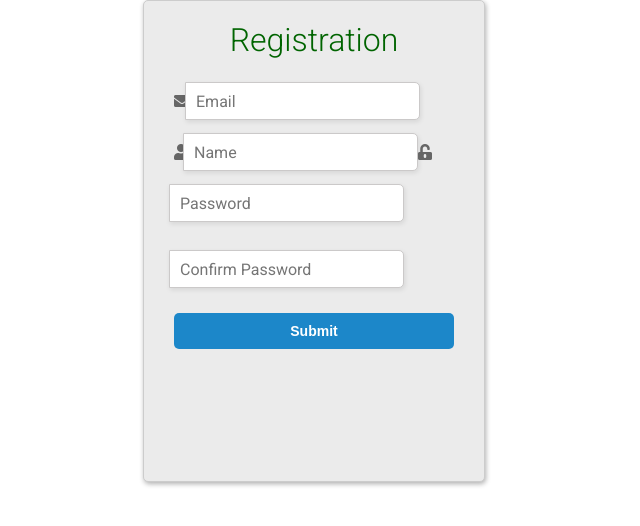
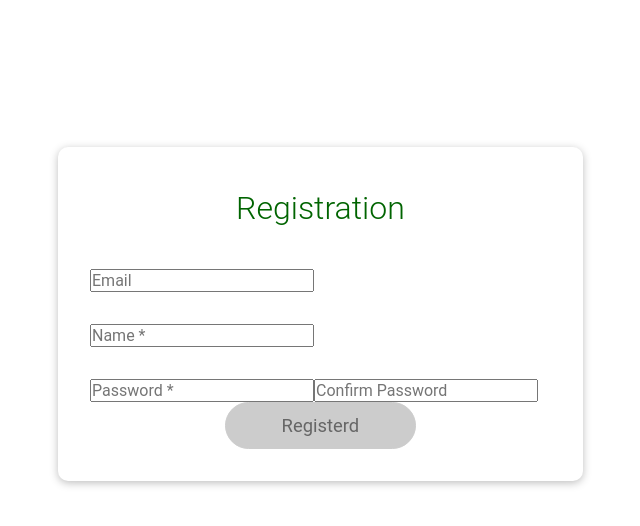
Before and after one commit to SabanaSK/Twitter, a React (Create React App) app: page /register in a window 1280 px wide. Shown: the top 526 px of the page, without its empty margins (326-966 px from the left). Built offline with nearby package versions, Linux system fonts and the light colour scheme.

Commit message:
RegisterUser

```diff
--- a/package.json
+++ b/package.json
@@ -3,9 +3,7 @@
   "version": "0.1.0",
   "private": true,
   "dependencies": {
-    "@fortawesome/fontawesome-free": "^6.4.0",
-    "@fortawesome/free-solid-svg-icons": "^6.4.0",
-    "@fortawesome/react-fontawesome": "github:fortawesome/react-fontawesome",
+
     "@testing-library/jest-dom": "^5.16.5",
     "@testing-library/react": "^13.4.0",
     "@testing-library/user-event": "^13.5.0",
--- a/public/index.html
+++ b/public/index.html
@@ -13,8 +13,8 @@
 
     <link rel="manifest" href="%PUBLIC_URL%/manifest.json" />
 
-    <link href="https://fonts.googleapis.com/css?family=Roboto:300,400,500,700" rel="stylesheet">
-    <link rel="stylesheet" href="https://use.fontawesome.com/releases/v5.4.1/css/all.css" integrity="sha384-5sAR7xN1Nv6T6+dT2mhtzEpVJvfS3NScPQTrOxhwjIuvcA67KV2R5Jz6kr4abQsz" crossorigin="anonymous">
+    <!-- <link href="https://fonts.googleapis.com/css?family=Roboto:300,400,500,700" rel="stylesheet">
+    <link rel="stylesheet" href="https://use.fontawesome.com/releases/v5.4.1/css/all.css" integrity="sha384-5sAR7xN1Nv6T6+dT2mhtzEpVJvfS3NScPQTrOxhwjIuvcA67KV2R5Jz6kr4abQsz" crossorigin="anonymous"> -->
     <title>React App</title>
   </head>
   <body>
--- a/src/App.js
+++ b/src/App.js
@@ -11,7 +11,7 @@ function App() {
       <Routes>
         <Route path="/" element={<StartPage />} />
         <Route path="/login" exact element={<LoginPage />} />
-        <Route path="/register" exact element={<RegisterUser/>} />
+        <Route path="/register" exact element={<RegisterUser onRegisterUser={RegisterUser}/>} />
       </Routes>
     </>
   );
--- /dev/null
+++ b/src/Components/RegistreUser/Button.js
@@ -0,0 +1,14 @@
+import React from 'react'
+import classes from './Button.module.css'
+export default function Button(props) {
+  return (
+    <button
+      type={props.type || 'button'}
+      className={`${classes.button} ${props.className}`}
+      onClick={props.onClick}
+      disabled={props.disabled}
+    >
+      {props.children}
+    </button>
+  );
+};
--- /dev/null
+++ b/src/Components/RegistreUser/Button.module.css
@@ -0,0 +1,30 @@
+.button {
+  font: inherit;
+  border: 1px solid #4f005f;
+  background: #4f005f;
+  color: white;
+  padding: 0.75rem 3.5rem;
+  cursor: pointer;
+  font-size: 1.15rem;
+  border-radius: 30px;
+}
+
+.button:hover,
+.button:active {
+  background: #741188;
+  border-color: #741188;
+}
+
+.button:focus {
+  outline: none;
+}
+
+button:disabled,
+button:focus:disabled,
+button:hover:disabled,
+button:active:disabled {
+  background: #ccc;
+  border-color: #ccc;
+  color: #666666;
+  cursor: not-allowed;
+}
--- a/src/Components/RegistreUser/Register.module.css
+++ b/src/Components/RegistreUser/Register.module.css
@@ -7,20 +7,21 @@ body {
 
 
 
-.main {
-  max-width: 340px;
-  min-height: 460px;
-  padding: 10px 0;
-  margin: auto;
-  border-radius: 5px;
-  border: solid 1px #ccc;
-  box-shadow: 1px 2px 5px rgba(0, 0, 0, .31);
-  background: #ebebeb;
+.register {
+  background: white;
+  box-shadow: 0 2px 8px rgba(0, 0, 0, 0.26);
+  border-radius: 10px;
+  margin-top: 147px;
+  width: 90%;
+  max-width: 40rem;
+  margin: 2rem auto;
+  padding: 2rem;
+  margin-top: 147px;
 }
 
-.form {
+/* .form {
   margin: 0 30px;
-}
+} */
 
 body,
 div,
@@ -43,7 +44,57 @@ h1 {
   color: darkgreen;
 }
 
-label#icon {
+.control {
+  margin: 1rem 0;
+  display: flex;
+  align-items: stretch;
+  flex-direction: column;
+}
+
+.control label,
+.control input {
+  display: block;
+}
+
+.control label {
+  font-weight: bold;
+  flex: 1;
+  color: #464646;
+  margin-bottom: 0.5rem;
+}
+
+.control input {
+  flex: 3;
+  font: inherit;
+  padding: 0.35rem 0.35rem;
+  border-radius: 6px;
+  border: 1px solid #ccc;
+}
+
+.control input:focus {
+  outline: none;
+  border-color: #4f005f;
+  background: #f6dbfc;
+}
+
+.control.invalid input {
+  border-color: red;
+  background: #fbdada;
+}
+
+.actions {
+  text-align: center;
+}
+
+@media (min-width: 768px) {
+  .control {
+    align-items: center;
+    flex-direction: row;
+  }
+
+}
+
+/* label#icon {
   margin: 0;
   border-radius: 5px 0 0 5px;
 }
@@ -102,4 +153,4 @@ button:hover {
 .adjust {
   display: inline-block;
   flex-direction: column;
-}
+} */
--- a/src/Components/RegistreUser/RegisterUser.js
+++ b/src/Components/RegistreUser/RegisterUser.js
@@ -1,29 +1,244 @@
 
-import React from 'react';
-import classes from './Register.module.css'
-import { FontAwesomeIcon } from "@fortawesome/react-fontawesome";
+// import React, {useState}from 'react';
+// import classes from './Register.module.css'
+// import Button from './Button';
+// // import { FontAwesomeIcon } from "@fortawesome/react-fontawesome";
+// export default function RegisterUser(props) {
+
+//   const [enteredEmail, setEnteredEmail] = useState('');
+//    const [emailIsValid, setEmailIsValid] = useState();
+//   const [enteredUserName, setEnteredUserName] = useState('');
+//   // const [userNameIsIsValid, setUserNameIsValid] = useState();
+//   const [enteredPassword, setEnteredPassword] = useState('');
+//   const [passwordIsValid, setPasswordIsValid] = useState();
+//   const [enteredConfirmPassword, setEnteredConfirmPassword] = useState('');
+//    const [formIsValid, setFormIsValid] = useState(false)
+//   const emailChangeHandler=(event)=>{
+//      setEnteredEmail(event.target.value);
+//      setFormIsValid(
+//       event.target.value.includes('@') && enteredPassword.trim().length > 6
+//     );
+//   }
+//   const userNameChangeHanlder = (event) => {
+//   const enteredValue = event.target.value;
+//   let isValid = true;
+
+//   if (enteredValue.trim() === '') {
+//     isValid = false;
+//   }
+
+//   setEnteredUserName(enteredValue);
+//   setFormIsValid(isValid);
+// };
+//   const passwordChangeHandler = (event) => {
+//   const enteredValue = event.target.value.trim();
+//   setEnteredPassword(enteredValue);
+//   setFormIsValid(enteredValue.length > 6 && enteredEmail.includes('@'));
+// };
+//   const confirmPasswordChangeHandler=(event)=>{
+// setEnteredConfirmPassword(event.target.value)
+// setFormIsValid(enteredPassword===enteredConfirmPassword);
+//   };
+//   const validateEmailHandler = () => {
+//     setEmailIsValid(enteredEmail.includes('@'));
+//   };
+//    const validatePasswordHandler = () => {
+//     setPasswordIsValid(enteredPassword.trim().length > 6);
+//   };
+//   const submitHandler =(event)=>{
+//     event.preventDefault();
+//     props.onRegisterUser(enteredEmail,enteredPassword,enteredUserName);
+//   }
+
+//   return (
+//     <div className={classes.register}>
+//     <form className={classes.form} onSubmit={submitHandler}>
+//       <h1>Registration</h1>
 
 
+//       <div
+//           className={`${classes.control} ${
+//             emailIsValid === false ? classes.invalid : ''
+//           }`}
+//         ></div>
+//      {/* <label id="icon" htmlFor="name"><i className="fas fa-envelope"></i></label> */}
+//       <input
+//       type="email"
+//       id="email"
+//       value={enteredEmail}
+//       onChange={emailChangeHandler}
+//       onBlur={validateEmailHandler}
+//       placeholder="Email"
+//       required/>
 
-export default function RegisterUser() {
+//       {/* <label id="icon" htmlFor="name"><i className="fas fa-user"></i></label> */}
+//       <label className='username' htmlFor='username'></label>
+//       <input type="text"
+//        name="username"
+//        id="username"
+//        value={enteredUserName}
+//        onChange={userNameChangeHanlder}
+
+//         placeholder="Name *" required/>
+
+//         <div
+//           className={`${classes.control} ${
+//             passwordIsValid === false ? classes.invalid : ''
+//           }`}
+//         ></div>
+
+//       {/* <label id="icon" htmlFor="name"><i className="fas fa-unlock-alt"></i></label> */}
+//       <label className='' htmlFor='password'></label>
+
+//       <input type="password" id="password"
+//       value={enteredPassword}
+//       onChange={passwordChangeHandler}
+//       onBlur={validatePasswordHandler}
+//        placeholder="Password *"
+//        required/>
+
+//       <input type="password" id="password"
+//       value={enteredConfirmPassword}
+//       onChange={confirmPasswordChangeHandler}
+// placeholder="Confirm Password"
+// required/>
+//       <div className={classes.actions}>
+//           <Button type="submit" className={classes.btn} disabled={!formIsValid}>
+//             Registerd
+//           </Button>
+//           </div>
+//       {/* <FontAwesomeIcon /> */}
+//     </form>
+//     </div>
+//   );
+// }
+import React, { useState } from "react";
+import classes from "./Register.module.css";
+import Button from "./Button";
+
+export default function RegisterUser(props) {
+  const [enteredEmail, setEnteredEmail] = useState("");
+  const [emailIsValid, setEmailIsValid] = useState();
+  const [enteredUserName, setEnteredUserName] = useState("");
+  const [userNameIsValid, setUserNameIsValid] = useState();
+  const [enteredPassword, setEnteredPassword] = useState("");
+  const [passwordIsValid, setPasswordIsValid] = useState();
+  const [enteredConfirmPassword, setEnteredConfirmPassword] = useState("");
+  const [formIsValid, setFormIsValid] = useState(false);
+
+  const emailChangeHandler = (event) => {
+    setEnteredEmail(event.target.value);
+    setFormIsValid(
+      event.target.value.includes("@") && passwordIsValid
+    );
+  };
+
+  const userNameChangeHanlder = (event) => {
+    const enteredValue = event.target.value;
+    let isValid = true;
+
+    if (enteredValue.trim() === "") {
+      isValid = false;
+    }
+
+    setEnteredUserName(enteredValue);
+    setUserNameIsValid(isValid);
+    setFormIsValid(isValid && passwordIsValid && enteredEmail.includes("@"));
+  };
+
+  const passwordChangeHandler = (event) => {
+    const enteredValue = event.target.value.trim();
+    setEnteredPassword(enteredValue);
+    setPasswordIsValid(enteredValue.length > 6);
+    setFormIsValid(enteredEmail.includes("@") && enteredValue.length > 6 && enteredConfirmPassword === enteredValue);
+  };
+
+  const confirmPasswordChangeHandler = (event) => {
+    setEnteredConfirmPassword(event.target.value);
+    setFormIsValid(enteredEmail.includes("@") && enteredPassword === event.target.value);
+  };
+
+  const validateEmailHandler = () => {
+    setEmailIsValid(enteredEmail.includes("@"));
+  };
+
+  const validateUserNameHandler = () => {
+    setUserNameIsValid(enteredUserName.trim() !== "");
+  };
+
+  const validatePasswordHandler = () => {
+    setPasswordIsValid(enteredPassword.trim().length > 6);
+  };
+
+  const submitHandler = (event) => {
+    event.preventDefault();
+    props.onRegisterUser(enteredEmail, enteredPassword, enteredUserName);
+  };
+
   return (
-    <div className={classes.main}>
-    <form className={classes.form}>
-      <h1>Registration</h1>
+    <div className={classes.register}>
+      <form className={classes.form} onSubmit={submitHandler}>
+        <h1>Registration</h1>
 
-      <div className='adjust'>
-     <label id="icon" htmlFor="name"><i className="fas fa-envelope"></i></label>
-      <input type="text" name="name" id="name" placeholder="Email" required/>
-      </div>
-      <label id="icon" htmlFor="name"><i className="fas fa-user"></i></label>
+        <div
+          className={`${classes.control} ${
+            emailIsValid === false ? classes.invalid : ''
+          }`}
+        ></div>
+     {/* <label id="icon" htmlFor="name"><i className="fas fa-envelope"></i></label> */}
+      <input
+      type="email"
+      id="email"
+      value={enteredEmail}
+      onChange={emailChangeHandler}
+      onBlur={validateEmailHandler}
+      placeholder="Email"
+      required/>
+
+      {/* <label id="icon" htmlFor="name"><i className="fas fa-user"></i></label> */}
+
       <label className='username' htmlFor='username'></label>
-      <input type="text" name="username" id="username" placeholder="Name" required/>
-      <label id="icon" htmlFor="name"><i className="fas fa-unlock-alt"></i></label>
+      <div
+          className={`${classes.control} ${
+            userNameIsValid === false ? classes.invalid : ''
+          }`}
+        ></div>
+      <input type="text"
+       name="username"
+       id="username"
+       value={enteredUserName}
+       onChange={userNameChangeHanlder}
+       onBlur={validateUserNameHandler}
+
+        placeholder="Name *" required/>
+
+        <div
+          className={`${classes.control} ${
+            passwordIsValid === false ? classes.invalid : ''
+          }`}
+        ></div>
+
+      {/* <label id="icon" htmlFor="name"><i className="fas fa-unlock-alt"></i></label> */}
       <label className='' htmlFor='password'></label>
-      <input type="password" name="password" id="password" placeholder="Password" required/>
-      <input type="password" name="password" id="password" placeholder="Confirm Password" required/>
-      <button type="submit">Submit</button>
-      <FontAwesomeIcon />
+
+      <input type="password" id="password"
+      value={enteredPassword}
+      onChange={passwordChangeHandler}
+      onBlur={validatePasswordHandler}
+       placeholder="Password *"
+       required/>
+
+      <input type="password" id="password"
+      value={enteredConfirmPassword}
+      onChange={confirmPasswordChangeHandler}
+placeholder="Confirm Password"
+required/>
+      <div className={classes.actions}>
+          <Button type="submit" className={classes.btn} disabled={!formIsValid}>
+            Registerd
+          </Button>
+          </div>
+      {/* <FontAwesomeIcon /> */}
     </form>
     </div>
   );
```
Also changed, not shown: 1 other file (tests, documents, lock files or other folders).
